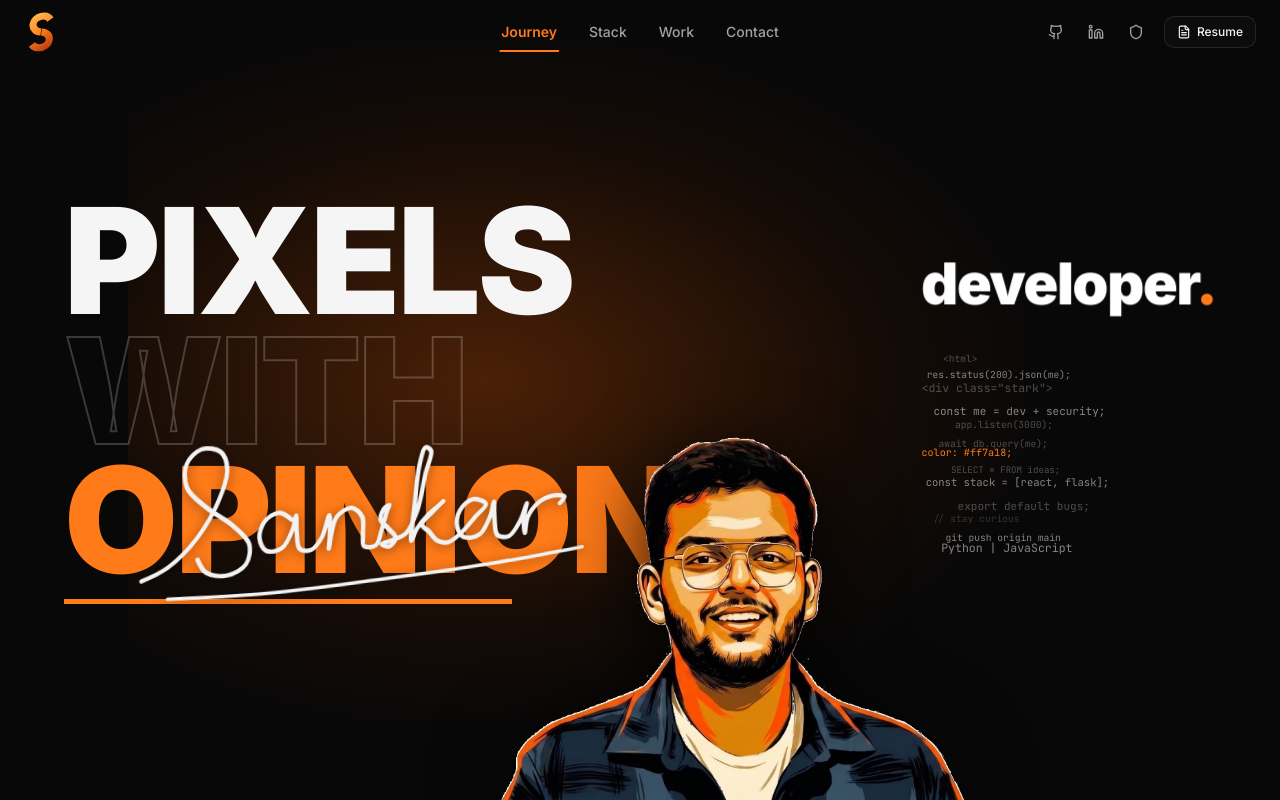
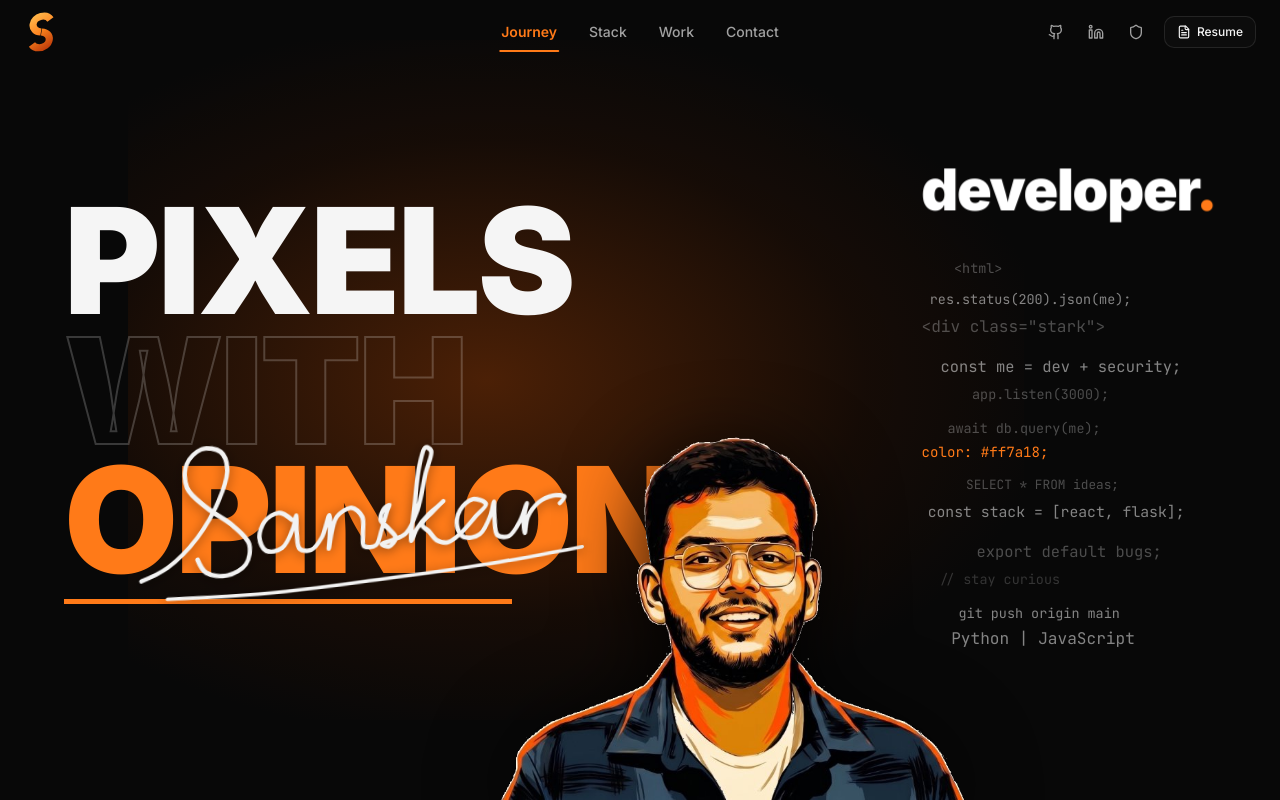
Before and after one commit to Sanskar-bot/Sanskar_portfolio, a Next.js app: page / in a window 1280 px wide. Shown: the top 800 px of the page. Built offline with nearby package versions, Linux system fonts and the light colour scheme.

Commit message:
feat(hero): wider code line layout and larger scale

```diff
--- a/components/sections/hero.tsx
+++ b/components/sections/hero.tsx
@@ -60,19 +60,19 @@ const DEVELOPER_FLOAT: FloatCfg = { y: -9, x: 5, r: 0.5, yDur: 5.2, xDur: 7.6, p
 // indent = static left offset in px (this is what makes the lines look scattered, not in a column)
 // scale  = font-size multiplier (some lines slightly bigger, like a loose code cloud)
 const CODE_LINE_LAYOUT: (FloatCfg & { indent: number; scale: number })[] = [
-  { indent: 22, scale: 1.0,  y: -4, x: 3,  yDur: 6.4, xDur: 9.0,  phase: 0.4 },
-  { indent: 6,  scale: 1.0,  y: 5,  x: -3, yDur: 5.6, xDur: 8.2,  phase: 2.1 },
+  { indent: 33, scale: 1.0,  y: -4, x: 3,  yDur: 6.4, xDur: 9.0,  phase: 0.4 },
+  { indent: 9,  scale: 1.0,  y: 5,  x: -3, yDur: 5.6, xDur: 8.2,  phase: 2.1 },
   { indent: 0,  scale: 1.2,  y: -6, x: 4,  yDur: 7.2, xDur: 9.6,  phase: 3.3 },
-  { indent: 14, scale: 1.15, y: 4,  x: -4, yDur: 5.0, xDur: 7.4,  phase: 4.7 },
-  { indent: 34, scale: 1.0,  y: -5, x: 3,  yDur: 6.8, xDur: 8.8,  phase: 1.1 },
-  { indent: 18, scale: 1.0,  y: 4,  x: -2, yDur: 5.8, xDur: 9.4,  phase: 5.2 },
+  { indent: 21, scale: 1.15, y: 4,  x: -4, yDur: 5.0, xDur: 7.4,  phase: 4.7 },
+  { indent: 51, scale: 1.0,  y: -5, x: 3,  yDur: 6.8, xDur: 8.8,  phase: 1.1 },
+  { indent: 27, scale: 1.0,  y: 4,  x: -2, yDur: 5.8, xDur: 9.4,  phase: 5.2 },
   { indent: 0,  scale: 1.05, y: -5, x: 4,  yDur: 6.0, xDur: 7.8,  phase: 2.8 },
-  { indent: 30, scale: 0.95, y: 5,  x: -3, yDur: 7.6, xDur: 10.0, phase: 0.9 },
-  { indent: 4,  scale: 1.1,  y: -4, x: 3,  yDur: 5.4, xDur: 8.6,  phase: 3.9 },
-  { indent: 38, scale: 1.15, y: 6,  x: -4, yDur: 6.6, xDur: 7.2,  phase: 4.3 },
-  { indent: 12, scale: 1.0,  y: -3, x: 2,  yDur: 7.0, xDur: 9.2,  phase: 1.8 },
-  { indent: 26, scale: 1.0,  y: 4,  x: -3, yDur: 5.2, xDur: 8.0,  phase: 5.6 },
-  { indent: 20, scale: 1.2,  y: -5, x: 3,  yDur: 6.2, xDur: 9.8,  phase: 2.4 },
+  { indent: 45, scale: 0.95, y: 5,  x: -3, yDur: 7.6, xDur: 10.0, phase: 0.9 },
+  { indent: 6,  scale: 1.1,  y: -4, x: 3,  yDur: 5.4, xDur: 8.6,  phase: 3.9 },
+  { indent: 57, scale: 1.15, y: 6,  x: -4, yDur: 6.6, xDur: 7.2,  phase: 4.3 },
+  { indent: 18, scale: 1.0,  y: -3, x: 2,  yDur: 7.0, xDur: 9.2,  phase: 1.8 },
+  { indent: 39, scale: 1.0,  y: 4,  x: -3, yDur: 5.2, xDur: 8.0,  phase: 5.6 },
+  { indent: 30, scale: 1.2,  y: -5, x: 3,  yDur: 6.2, xDur: 9.8,  phase: 2.4 },
 ];
 
 // ── Hand-written "Sanskar": drawn stroke by stroke, like a pen on paper ──
@@ -588,7 +588,7 @@ export function Hero() {
             animate: { opacity: 1 },
             transition: { duration: 0.8, delay: 0.5, ease },
           })}
-          className="flex flex-col gap-0.5"
+          className="flex flex-col gap-[clamp(6px,0.9vw,16px)]"
         >
           {codeLines.map((line, i) => {
             const layout = CODE_LINE_LAYOUT[i];
@@ -603,7 +603,7 @@ export function Hero() {
                   className="hero-float-x whitespace-nowrap font-mono leading-snug"
                   style={{
                     ...fv.inner,
-                    fontSize: `calc(clamp(9px, 0.75vw, 12.5px) * ${layout.scale})`,
+                    fontSize: `calc(clamp(12px, 1.05vw, 17px) * ${layout.scale})`,
                     color: line.brand
                       ? '#FF7A18'
                       : line.comment
```
